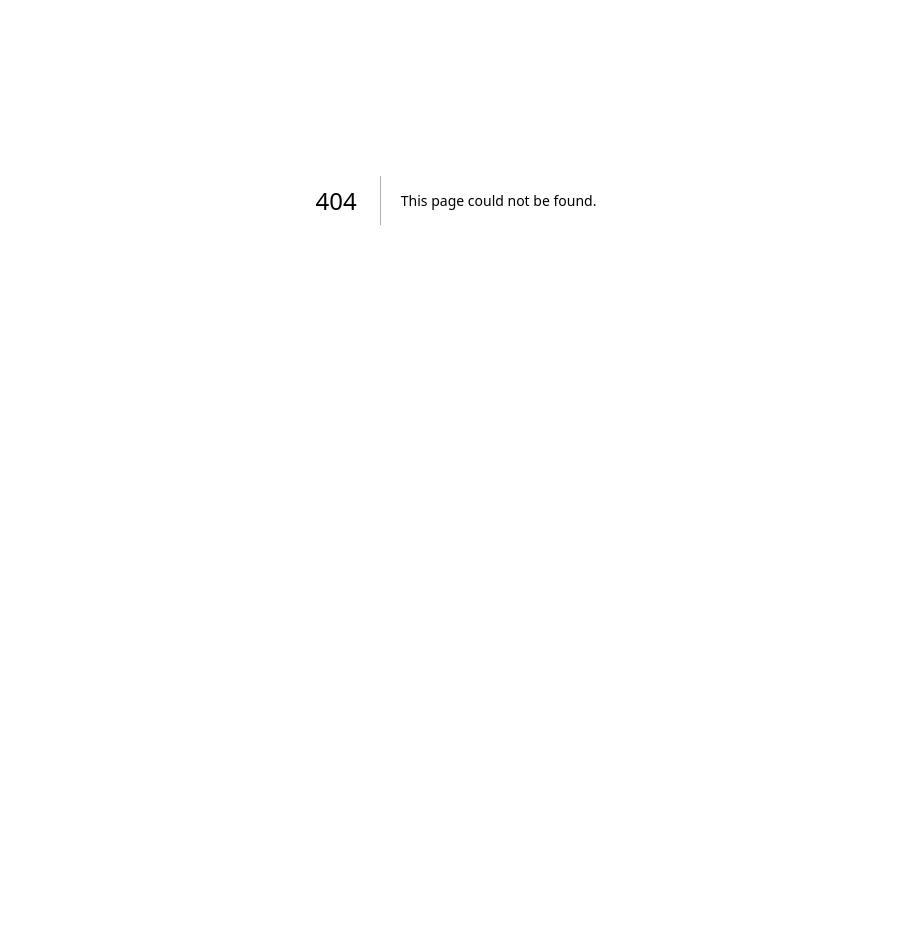
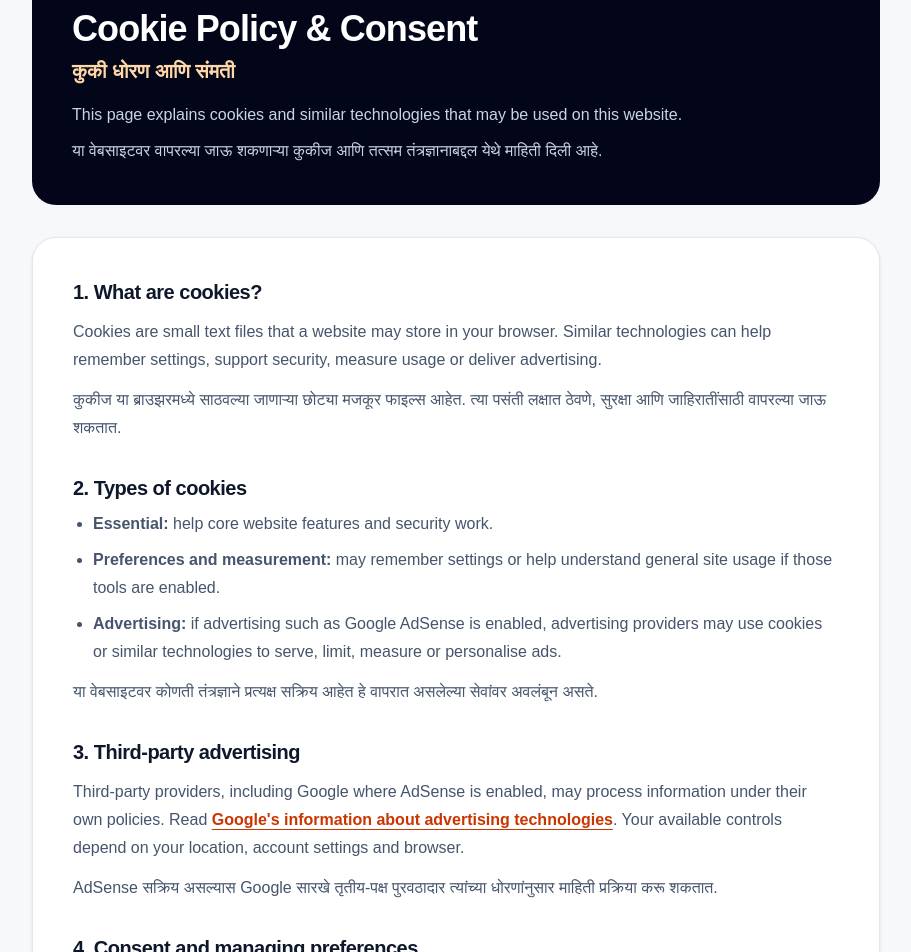
Before and after one commit to aarthak21-beep/themotigroup, a Next.js app: page /cookie-policy in a window 1280 px wide. Before the commit this address had no page. Shown: the part 200-1152 px from the top of the page, without its empty margins (184-1095 px from the left). Before the commit the page ends 800 px from the top, so only its background shows below. Built offline with nearby package versions, Linux system fonts and the light colour scheme.

Commit message:
Add bilingual Cookie Policy and consent information page

```diff
--- /dev/null
+++ b/app/cookie-policy/page.tsx
@@ -0,0 +1,14 @@
+import type { Metadata } from "next";
+import InfoPage from "../components/InfoPage";
+
+export const metadata: Metadata = { title: "Cookie Policy", description: "Information about cookies, advertising technologies and managing cookie preferences on The Moti Group website." };
+
+export default function CookiePolicyPage() {
+  return <InfoPage title="Cookie Policy & Consent" titleMr="कुकी धोरण आणि संमती" description="This page explains cookies and similar technologies that may be used on this website." descriptionMr="या वेबसाइटवर वापरल्या जाऊ शकणाऱ्या कुकीज आणि तत्सम तंत्रज्ञानाबद्दल येथे माहिती दिली आहे.">
+    <section><h2>1. What are cookies?</h2><p>Cookies are small text files that a website may store in your browser. Similar technologies can help remember settings, support security, measure usage or deliver advertising.</p><p>कुकीज या ब्राउझरमध्ये साठवल्या जाणाऱ्या छोट्या मजकूर फाइल्स आहेत. त्या पसंती लक्षात ठेवणे, सुरक्षा आणि जाहिरातींसाठी वापरल्या जाऊ शकतात.</p></section>
+    <section><h2>2. Types of cookies</h2><ul><li><strong>Essential:</strong> help core website features and security work.</li><li><strong>Preferences and measurement:</strong> may remember settings or help understand general site usage if those tools are enabled.</li><li><strong>Advertising:</strong> if advertising such as Google AdSense is enabled, advertising providers may use cookies or similar technologies to serve, limit, measure or personalise ads.</li></ul><p>या वेबसाइटवर कोणती तंत्रज्ञाने प्रत्यक्ष सक्रिय आहेत हे वापरात असलेल्या सेवांवर अवलंबून असते.</p></section>
+    <section><h2>3. Third-party advertising</h2><p>Third-party providers, including Google where AdSense is enabled, may process information under their own policies. Read <a href="https://policies.google.com/technologies/ads" target="_blank" rel="noreferrer">Google's information about advertising technologies</a>. Your available controls depend on your location, account settings and browser.</p><p>AdSense सक्रिय असल्यास Google सारखे तृतीय-पक्ष पुरवठादार त्यांच्या धोरणांनुसार माहिती प्रक्रिया करू शकतात.</p></section>
+    <section><h2>4. Consent and managing preferences</h2><p>You can manage or delete cookies through your browser settings. In regions where consent is legally required for non-essential cookies or personalised advertising, the site owner must use an appropriate consent solution and honour the user's choices. This information page by itself is not a consent pop-up and does not record your choice.</p><p>कायद्यानुसार आवश्यक असलेल्या प्रदेशांमध्ये, आवश्यक नसलेल्या कुकीज किंवा वैयक्तिकृत जाहिरातींसाठी योग्य संमती व्यवस्था वापरली पाहिजे. हे माहितीपृष्ठ स्वतः संमती नोंदवत नाही.</p></section>
+    <section><h2>5. Changes and contact</h2><p>We may update this page when our technology or legal obligations change. For questions, email <a href="mailto:info@themotigroup.co.in">info@themotigroup.co.in</a>.</p><p>या धोरणाबाबत प्रश्न असल्यास <a href="mailto:info@themotigroup.co.in">info@themotigroup.co.in</a> वर संपर्क करा.</p><p><strong>Last updated: 26 October 2026</strong></p></section>
+  </InfoPage>;
+}
```
